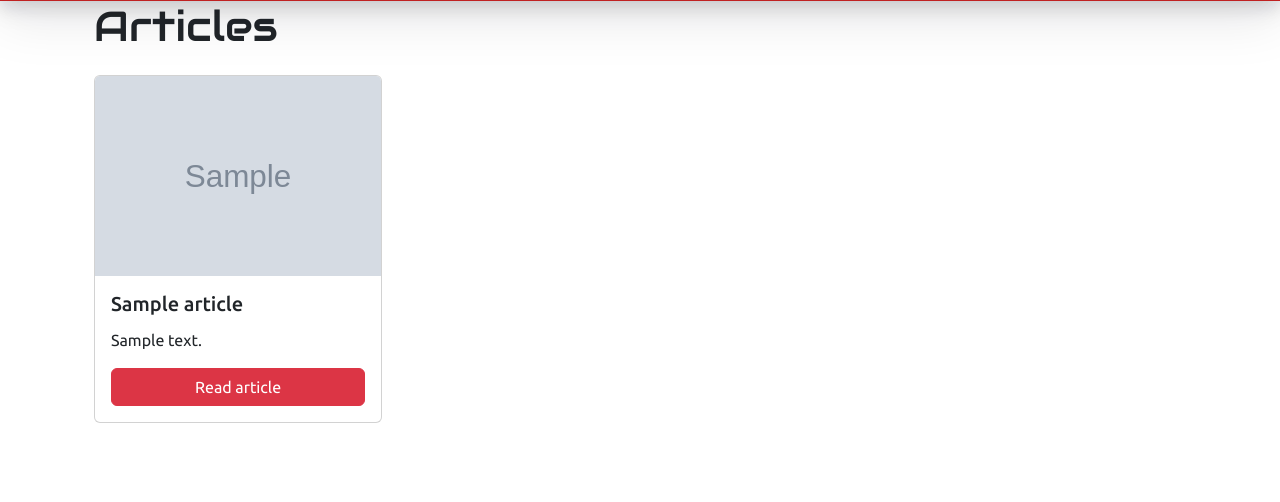
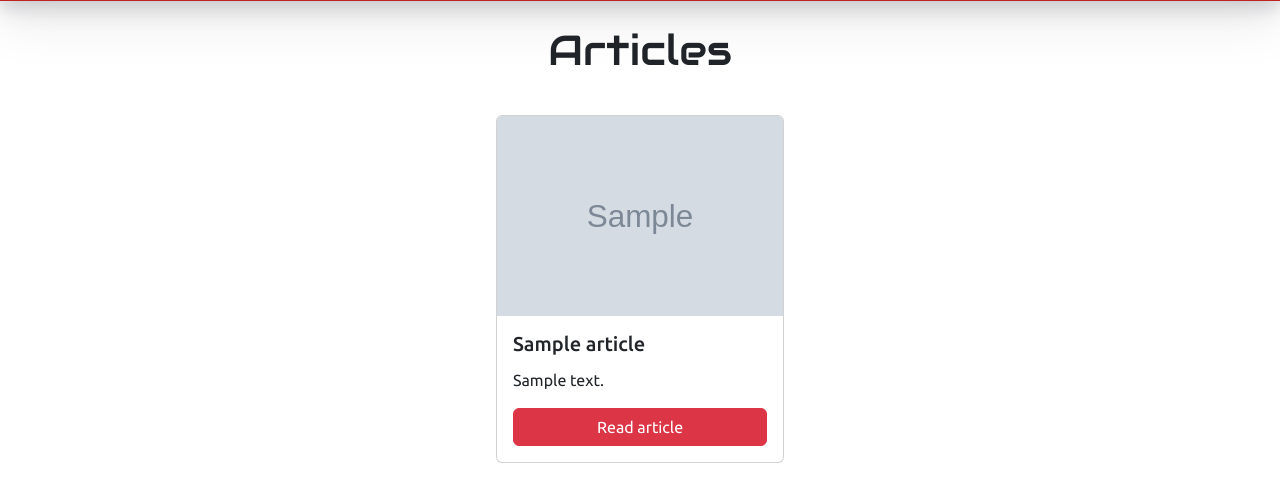
Before and after one commit to neilcasas/f1-website, a Flask app: template templates/index.html in a window 1280 px wide. Shown: the part 55-557 px from the top of the page. Run offline with Flask 3, Linux system fonts and the light colour scheme; the template is opened without the code that fills it: most values are stand-ins (such as "Sample title", 1, 10 or a date in 2020); grey boxes marked "Sample" are stand-in pictures.

Commit message:
fixed layout problem of article container not being centered

```diff
--- a/app.py
+++ b/app.py
@@ -20,17 +20,20 @@ def create_db_connection():
         database="mode_push"
     )
 
-# TODO: Add news api for homepage
 @app.route("/")
 def index():
+
     # Initializing news api
     newsapi = NewsApiClient(api_key='52dc7bcd93b547baa52272cd832199b5')
+
     # Get top headlines about F1
     f1_articles = newsapi.get_everything(q='formula+1+grand+prix+results',
                                           language='en',
                                           page_size=4,
                                           sort_by='relevancy',
                                           )['articles']
+    # Get latest results
+    latest_results = e.season().round().get_results()
     return render_template("index.html", articles=f1_articles)
 
 # Driver standings
--- a/templates/index.html
+++ b/templates/index.html
@@ -21,12 +21,12 @@ Home
 
 {% block main %}
 <div class="container-fluid">
-    <h1>Articles</h1>
-    <div class="container-fluid articles">
-        <div class="row g-4">
+    <h1 class="mt-4 mb-4 text-center">Articles</h1>
+    <div class="container-fluid articles justify-content-center">
+        <div class="row g-4 justify-content-center">
             {% for article in articles %}
-            <div class="col g-4">
-                <div class="card h-100 article-card">
+            <div class="col-auto g-4 justify-content-center">
+                <div class="card h-100 article-card justify-content-center">
                     <img src="{{article['urlToImage']}}" class="card-img-top" alt="Article image">
                     <div class="card-body">
                         <h5 class="card-title">{{article['title']}}</h5>
```
